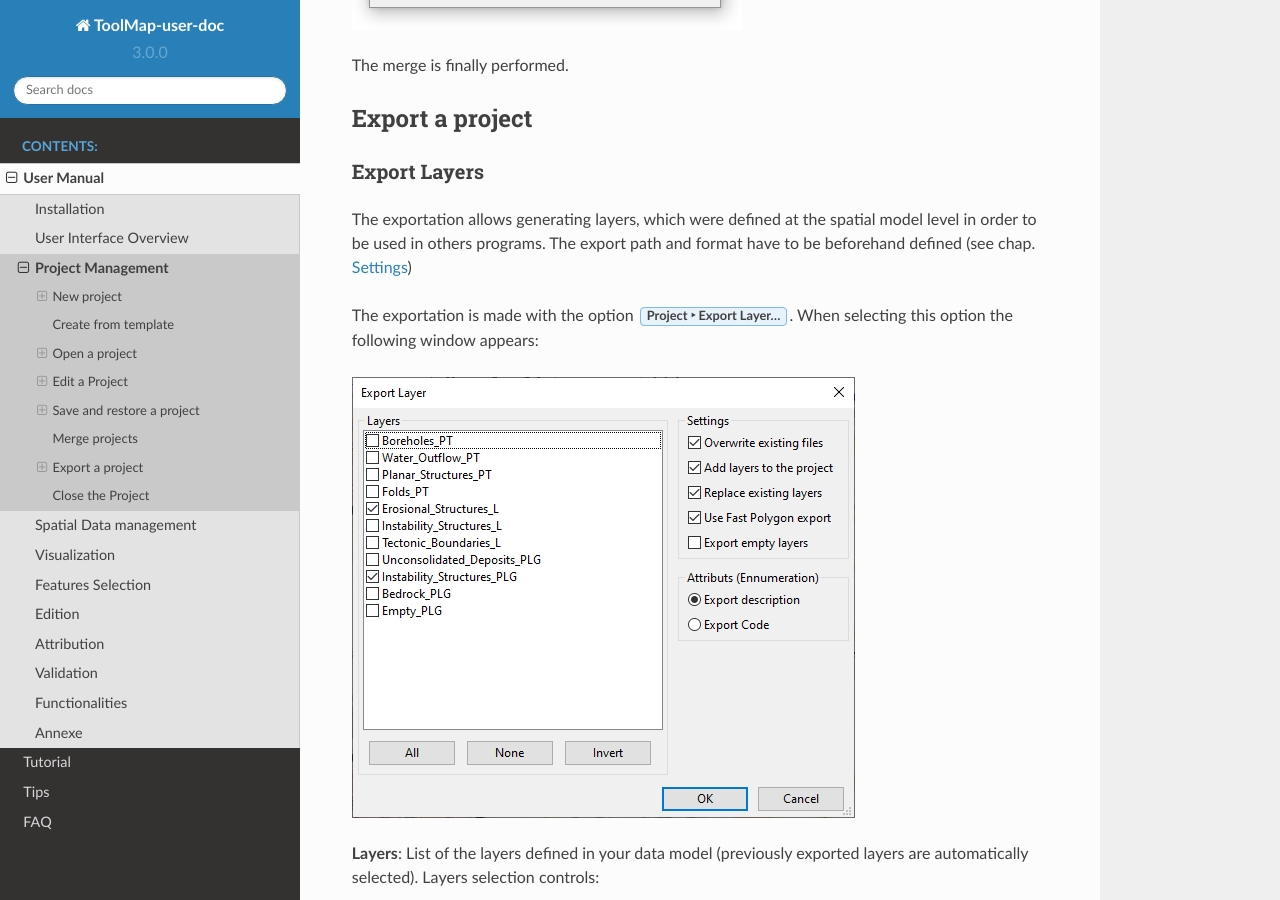
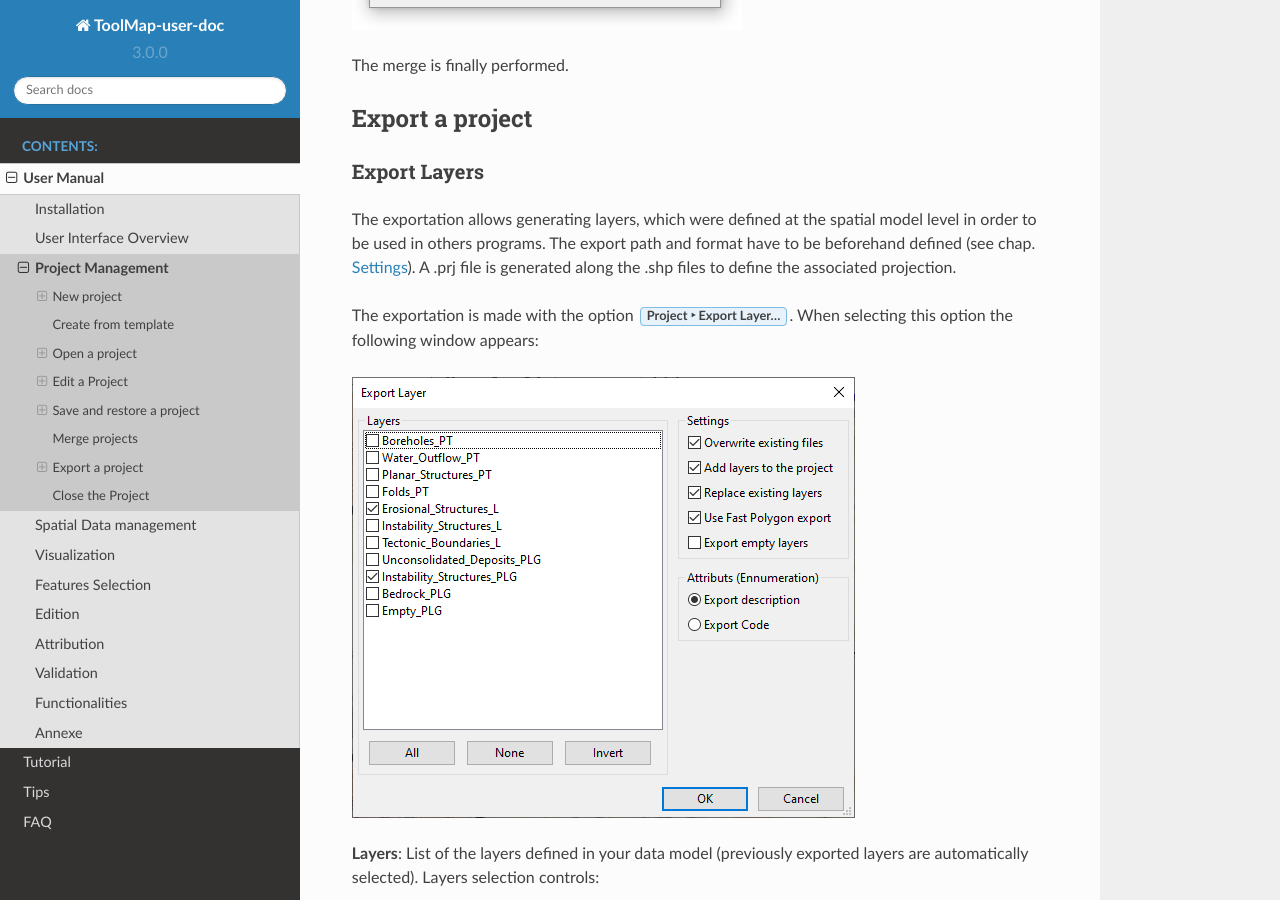
Before and after one commit to terranum-ch/ToolMap-user-doc, a Sphinx documentation site: the page built from doc/usermanual/projectmanagement.rst, in a window 1280 px wide and 900 px high, scrolled down 17262 px. Built offline with Sphinx 7.4.7 and the Read the Docs theme 2.0.0, drawn with Linux system fonts in a browser that asks for light colours.

Commit message:
Addition of the .prj file.

```diff
--- a/doc/usermanual/projectmanagement.rst
+++ b/doc/usermanual/projectmanagement.rst
@@ -426,7 +426,7 @@ Export a project
 Export Layers
 ^^^^^^^^^^^^^^^^^^^^^^^^^^
 
-The exportation allows generating layers, which were defined at the spatial model level in order to be used in others programs. The export path and format have to be beforehand defined (see chap. :ref:`proj_manage#settings`)
+The exportation allows generating layers, which were defined at the spatial model level in order to be used in others programs. The export path and format have to be beforehand defined (see chap. :ref:`proj_manage#settings`). A .prj file is generated along the .shp files to define the associated projection.
 
 The exportation is made with the option :menuselection:`Project --> Export Layer...`. When selecting this option the following window appears:
 
```
